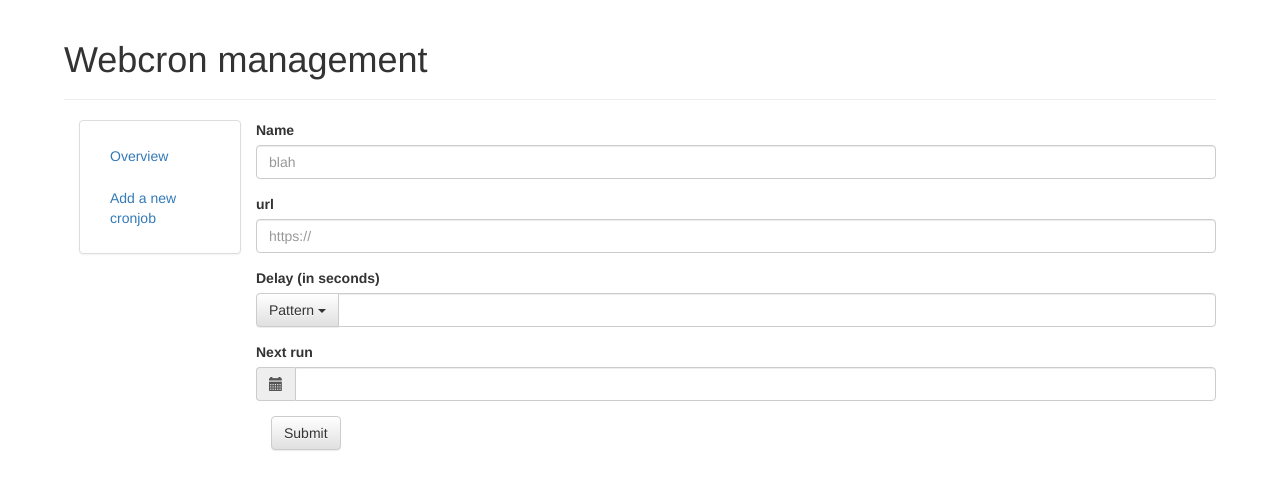
After one commit to MADEVAL/Webcron, a PHP site: template templates/editjob.html.twig in a window 1280 px wide. The commit adds this page. Shown: the top 490 px of the page. Run offline with PHP 8.4, Linux system fonts and the light colour scheme; the template is opened without the code that fills it, so the values that code supplies are empty; a stand-in replaces the project's code that opens the database connection; some libraries are stand-ins or nearby versions.

Commit message:
Added posibility to edit a job

```diff
--- /dev/null
+++ b/templates/editjob.html.twig
@@ -0,0 +1,52 @@
+{% extends "base.html.twig" %}
+
+{% block content %}
+<form class="form-horizontal" method="post" action="/editjob.php?jobID={{ jobID }}">
+    {% if not error == "" %}
+        <div class="alert alert-danger fade in">
+            <a href="#" class="close" data-dismiss="alert">&times;</a>
+            <strong>Error!</strong> {{ error }}
+        </div>
+    {% endif %}
+
+
+
+    <div class="form-group">
+        <label for="name">Name</label>
+        <input type="text" name="name" class="form-control" id="name" placeholder="blah" value="{{ name }}">
+    </div>
+    <div class="form-group">
+        <label for="url">url</label>
+        <input type="url" name="url" class="form-control" id="url" placeholder="https://" value="{{ url }}">
+    </div>
+
+    <div class="form-group">
+        <label for="name">Delay (in seconds)</label>
+        <div class="input-group">
+            <div class="input-group-btn">
+                <button type="button" class="btn btn-default dropdown-toggle" data-toggle="dropdown" aria-haspopup="true" aria-expanded="false">Pattern <span class="caret"></span></button>
+                <ul class="dropdown-menu" id="patternDropdown">
+                    <li data-val="60"><a href="#">Every minute</a></li>
+                    <li data-val="3600"><a href="#">Every hour</a></li>
+                    <li data-val="86400"><a href="#">Every day</a></li>
+                    <li data-val="604800"><a href="#">Every week</a></li>
+                    <li data-val="2419200"><a href="#">Every 4 weeks</a></li>
+                    <li data-val="custom"><a href="#">Custom</a></li>
+                 </ul>
+            </div><!-- /btn-group -->
+            <input type="number" class="form-control" id="delay" name="delay"  value="{{ delay }}">
+        </div>
+    </div>
+    <div class="form-group">
+        <label for="nextrun">Next run</label>
+        <div class="input-group date" id="nextrunselector">
+            <span class="input-group-addon">
+                <span class="glyphicon glyphicon-calendar"></span>
+            </span>
+            <input type="text" class="form-control" name="nextrun" value="{{ nextrun }}">
+        </div>
+    </div>
+    <button type="submit" class="btn btn-default">Submit</button>
+</form>
+
+{% endblock %}
--- a/templates/overview.html.twig
+++ b/templates/overview.html.twig
@@ -24,7 +24,7 @@
             <td>
                 <div class="btn-group" role="group" aria-label="...">
                     <a href="runs.php?jobID={{ job.jobID }}" class="btn btn-default"><span class="glyphicon glyphicon-align-justify"></span></a>
-                    <a href="overview.php?jobID={{ job.jobID }}&action=edit" class="btn btn-default"><span class="glyphicon glyphicon-edit"><span></a>
+                    <a href="editjob.php?jobID={{ job.jobID }}" class="btn btn-default"><span class="glyphicon glyphicon-edit"><span></a>
                     <a onclick="return confirm('Are you sure you want to delete this job?')" href="overview.php?jobID={{ job.jobID }}&action=delete" class="btn btn-default"><span class="glyphicon glyphicon-remove"></span></a>
                 </div>
             </td>
```
Also changed, not shown: editjob.php (added, +99 -0 lines), overview.php (+8 -0 lines).
